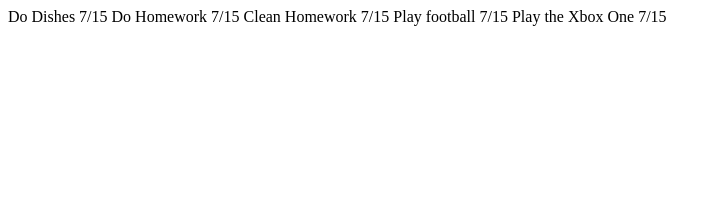
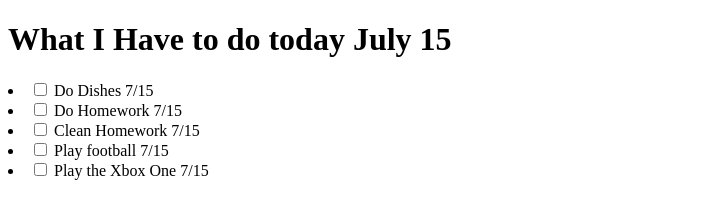
Before and after one commit to DezmondH21/todo_app_front_end, a plain HTML site: page index.html in a window 1280 px wide. Shown: the whole page, without its empty margins (0-721 px from the left). Drawn offline with Linux system fonts and the light colour scheme.

Commit message:
checkboxes added

```diff
--- a/index.html
+++ b/index.html
@@ -4,11 +4,14 @@
     <head> <!--Only shows for cpu not human visual-->
         <title>Todo List Applications</title>
     <body>
-    Do Dishes 7/15
-    Do Homework 7/15
-    Clean Homework 7/15
-    Play football 7/15
-    Play the Xbox One 7/15
+    <h1>What I Have to do today July 15</h1>
+    <ul></ul>
+        <li> <input type="checkbox"> Do Dishes 7/15</li>
+        <li> <input type="checkbox"> Do Homework 7/15</li>
+        <li> <input type="checkbox"> Clean Homework 7/15</li>
+        <li> <input type="checkbox"> Play football 7/15</li>
+        <li> <input type="checkbox"> Play the Xbox One 7/15</li>
+
     </body>
     </head>
 </html>
```
